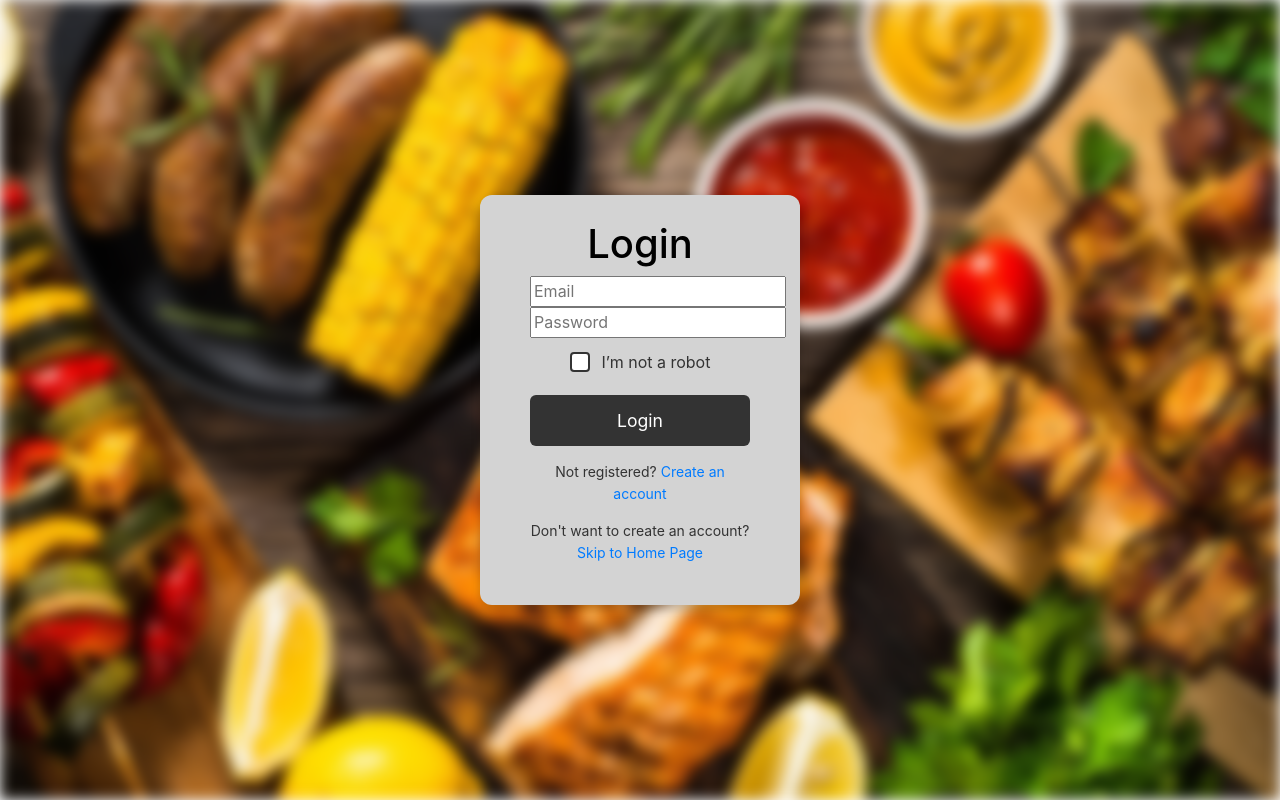
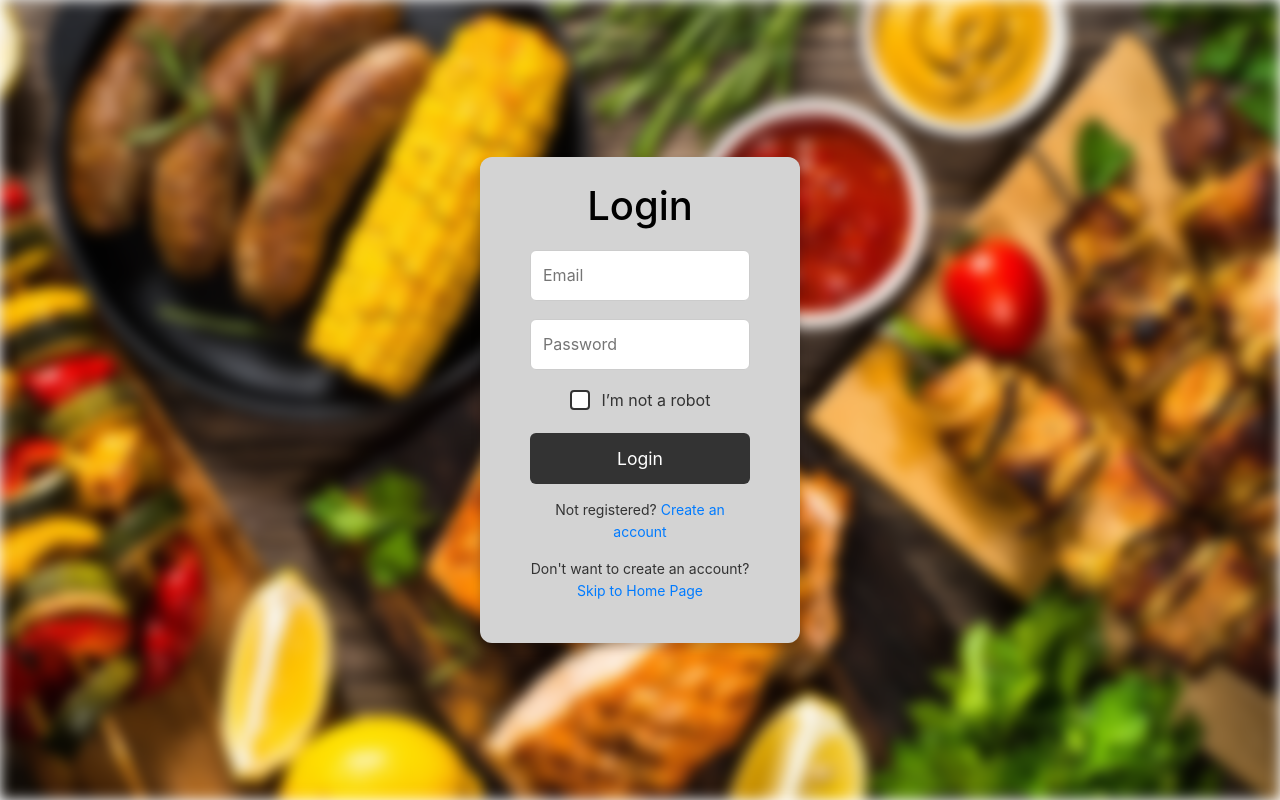
Before and after one commit to nguyenjh/CSE-110-Group-11, a React (Vite) app in the folder my-app/client/: page /login in a window 1280 px wide. Built offline with nearby package versions, Linux system fonts and the light colour scheme.

Commit message:
another dumb fix

```diff
--- a/my-app/client/src/css/LoginPage.css
+++ b/my-app/client/src/css/LoginPage.css
@@ -50,9 +50,8 @@
 }
 
 /* Input fields */
-.signup-container input[type="email"],
-.signup-container input[type="text"],
-.signup-container input[type="password"] {
+.login-container input[type="email"],
+.login-container input[type="password"] {
     width: 100%;
     padding: 12px; /* Increased padding */
     margin: 12px 0 6px;
--- a/my-app/client/src/css/SignUp.css
+++ b/my-app/client/src/css/SignUp.css
@@ -1,5 +1,6 @@
 /* instead of global selectors, we use the div made in tsx to serve as a local page holder for signup */
-/* Login page setup */
+
+/* Sign Up page setup */
 .signup-page {
     position: relative; /* Make it a positioned container */
     display: flex;
```
